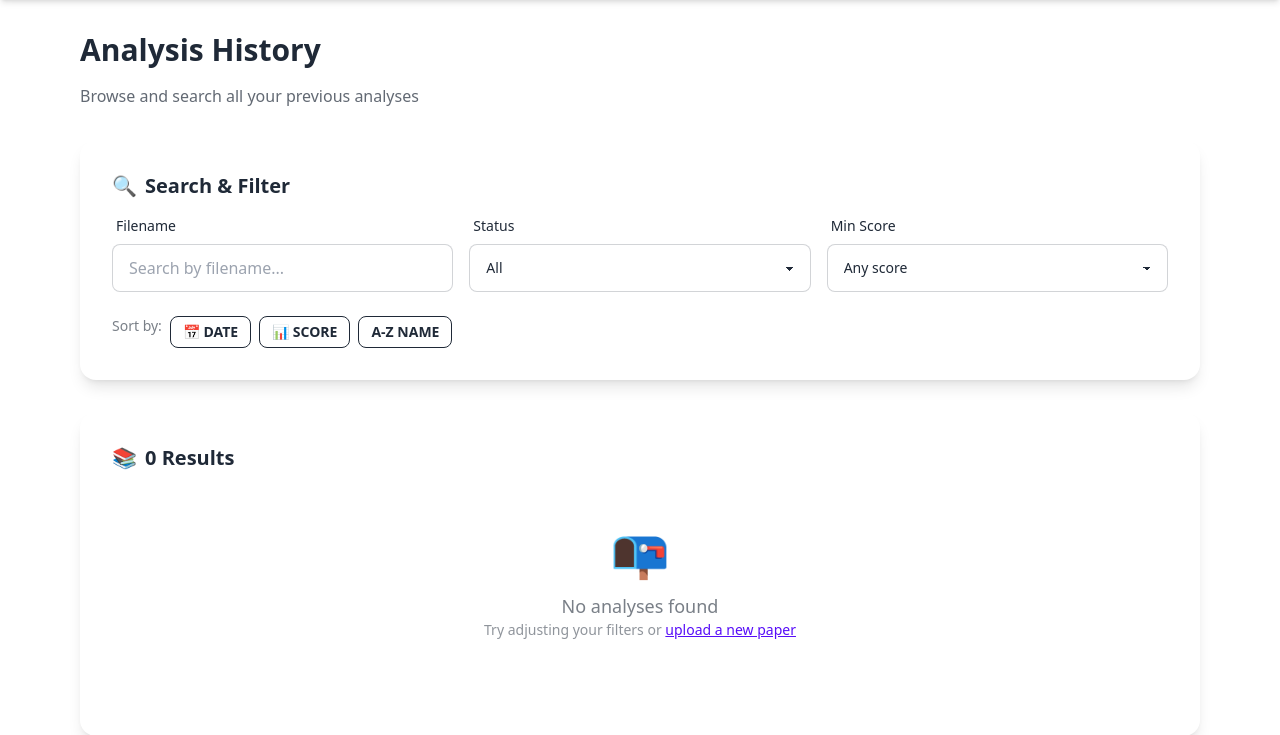
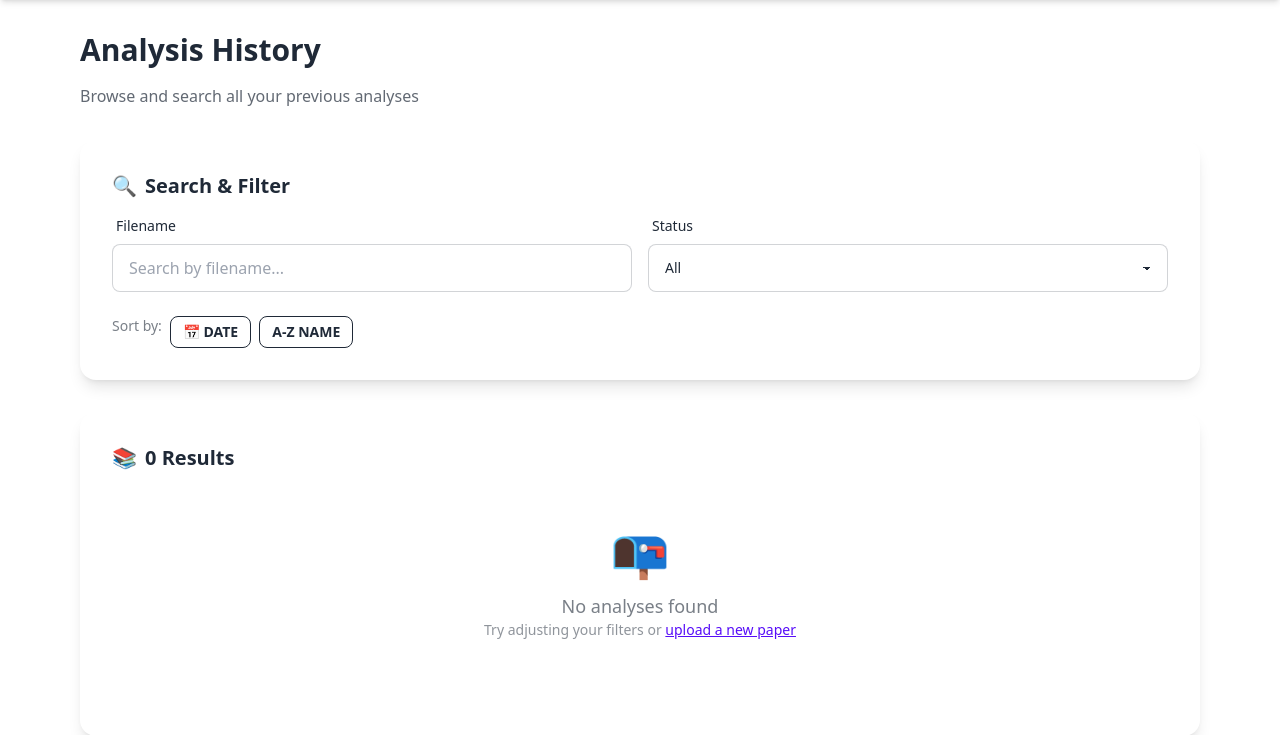
Before and after one commit to kkirchheim/aegis, a Flask app: page /history in a window 1280 px wide. Shown: the part 68-803 px from the top of the page. Run offline with Flask 3, Linux system fonts and the light colour scheme; data that the repository does not hold is empty; some libraries are stand-ins or nearby versions.

Commit message:
fix: remove score filter and simplify upload area
**Issues Fixed:**

1. **Removed Score Filter from History Page**
   - Removed 'Min Score' filter dropdown (we don't compute reproducibility scores)
   - Removed score sorting option (kept only Date and Name sorting)
   - Removed score display from history cards
   - Removed getScore() function from history.js
   - History page now filters by: Filename search + Status only

2. **Simplified Upload Area**
   - Removed all text labels ('Click to upload PDF', 'or drag and drop', 'Max 100MB')
   - Kept only the emoji (📑) as clickable area
   - Set file input to display: none (completely hidden)
   - Increased emoji size (text-7xl) for better visibility
   - Height: 256px (h-64) for better drag-drop target
   - No overlapping buttons or text

**Changes:**

Files modified:
- templates/history.html - Removed score filter and sort button
- templates/index.html - Simplified upload area to emoji only
- static/history.js - Removed score filter logic, getScore function, sortScore handler

**Result:**
- History page: 2 filters (filename search + status)
- History sorting: Date and Name only
- Upload area: Clean, large emoji only
- No confusing overlaps or dead buttons

```diff
--- a/static/history.js
+++ b/static/history.js
@@ -10,9 +10,7 @@ let currentSort = 'date'; // date, score, name
 // DOM Elements
 const searchInput = document.getElementById('searchInput');
 const statusFilter = document.getElementById('statusFilter');
-const scoreFilter = document.getElementById('scoreFilter');
 const sortDate = document.getElementById('sortDate');
-const sortScore = document.getElementById('sortScore');
 const sortName = document.getElementById('sortName');
 const jobsList = document.getElementById('jobsList');
 const emptyState = document.getElementById('emptyState');
@@ -30,15 +28,9 @@ document.addEventListener('DOMContentLoaded', () => {
 function setupEventListeners() {
     searchInput.addEventListener('input', filterJobs);
     statusFilter.addEventListener('change', filterJobs);
-    scoreFilter.addEventListener('change', filterJobs);
 
     sortDate.addEventListener('click', () => {
         currentSort = 'date';
-        updateSortButtons();
-        sortAndRender();
-    });
-    sortScore.addEventListener('click', () => {
-        currentSort = 'score';
         updateSortButtons();
         sortAndRender();
     });
@@ -51,11 +43,9 @@ function setupEventListeners() {
 
 function updateSortButtons() {
     sortDate.classList.toggle('btn-primary', currentSort === 'date');
-    sortScore.classList.toggle('btn-primary', currentSort === 'score');
     sortName.classList.toggle('btn-primary', currentSort === 'name');
 
     sortDate.classList.toggle('btn-outline', currentSort !== 'date');
-    sortScore.classList.toggle('btn-outline', currentSort !== 'score');
     sortName.classList.toggle('btn-outline', currentSort !== 'name');
 }
 
@@ -92,7 +82,6 @@ async function loadJobs() {
 function filterJobs() {
     const search = searchInput.value.toLowerCase();
     const status = statusFilter.value;
-    const minScore = scoreFilter.value ? parseInt(scoreFilter.value) : 0;
 
     filteredJobs = allJobs.filter(job => {
         // Search filter
@@ -104,21 +93,6 @@ function filterJobs() {
         // Status filter
         if (status && job.status !== status) {
             return false;
-        }
-
-        // Score filter
-        if (minScore > 0 && job.report) {
-            try {
-                const report = typeof job.report === 'string' ? JSON.parse(job.report) : job.report;
-                const score = report.reproducibility_score || report.status;
-                if (score && typeof score === 'number') {
-                    if (score * 100 < minScore) {
-                        return false;
-                    }
-                }
-            } catch (e) {
-                // If can't parse, include it
-            }
         }
 
         return true;
@@ -135,12 +109,6 @@ function sortAndRender() {
     // Sort
     if (currentSort === 'date') {
         filteredJobs.sort((a, b) => new Date(b.created_at) - new Date(a.created_at));
-    } else if (currentSort === 'score') {
-        filteredJobs.sort((a, b) => {
-            const scoreA = getScore(a);
-            const scoreB = getScore(b);
-            return scoreB - scoreA;
-        });
     } else if (currentSort === 'name') {
         filteredJobs.sort((a, b) => {
             const nameA = (a.pdf_filename || '').toLowerCase();
@@ -151,18 +119,6 @@ function sortAndRender() {
 
     // Render
     renderJobs();
-}
-
-function getScore(job) {
-    try {
-        const report = typeof job.report === 'string' ? JSON.parse(job.report) : job.report;
-        if (report && typeof report.reproducibility_score === 'number') {
-            return report.reproducibility_score * 100;
-        }
-    } catch (e) {
-        // Ignore parse errors
-    }
-    return 0;
 }
 
 // ============================================================================
@@ -193,16 +149,6 @@ function renderJobs() {
         const createdDate = new Date(job.created_at).toLocaleDateString();
         const createdTime = new Date(job.created_at).toLocaleTimeString([], {hour: '2-digit', minute:'2-digit'});
 
-        let scoreHtml = '';
-        let score = getScore(job);
-        if (score > 0) {
-            const scoreColor = score >= 80 ? 'text-success' : score >= 60 ? 'text-warning' : 'text-error';
-            scoreHtml = `<div class="text-right">
-                <div class="${scoreColor} font-bold">${Math.round(score)}%</div>
-                <div class="text-xs text-base-content/50">Reproducibility</div>
-            </div>`;
-        }
-
         html += `
             <div class="card card-compact bg-base-200 hover:shadow-lg transition-shadow cursor-pointer" onclick="viewJob('${job.id}')">
                 <div class="card-body p-4">
@@ -217,7 +163,6 @@ function renderJobs() {
                                 ${createdDate} at ${createdTime}
                             </div>
                         </div>
-                        ${scoreHtml}
                     </div>
                 </div>
             </div>
--- a/templates/history.html
+++ b/templates/history.html
@@ -42,7 +42,7 @@
                         <span>Search & Filter</span>
                     </h2>
 
-                    <div class="grid grid-cols-1 md:grid-cols-3 gap-4">
+                    <div class="grid grid-cols-1 md:grid-cols-2 gap-4">
                         <!-- Search by filename -->
                         <div>
                             <label class="label">
@@ -63,26 +63,12 @@
                                 <option value="processing">⏳ Processing</option>
                             </select>
                         </div>
-
-                        <!-- Filter by score -->
-                        <div>
-                            <label class="label">
-                                <span class="label-text">Min Score</span>
-                            </label>
-                            <select id="scoreFilter" class="select select-bordered w-full">
-                                <option value="">Any score</option>
-                                <option value="80">80% or higher</option>
-                                <option value="60">60% or higher</option>
-                                <option value="40">40% or higher</option>
-                            </select>
-                        </div>
                     </div>
 
                     <!-- Sort Options -->
                     <div class="mt-4 flex gap-2 flex-wrap">
                         <span class="text-sm text-base-content/60">Sort by:</span>
                         <button id="sortDate" class="btn btn-sm btn-outline gap-1">📅 Date</button>
-                        <button id="sortScore" class="btn btn-sm btn-outline gap-1">📊 Score</button>
                         <button id="sortName" class="btn btn-sm btn-outline gap-1">A-Z Name</button>
                     </div>
                 </div>
```
Also changed, not shown: templates/index.html (+3 -6 lines).
